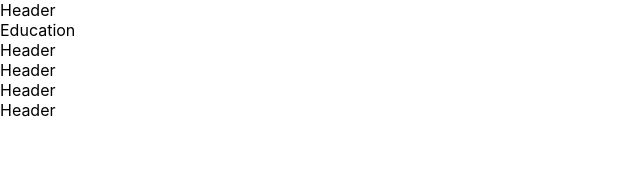
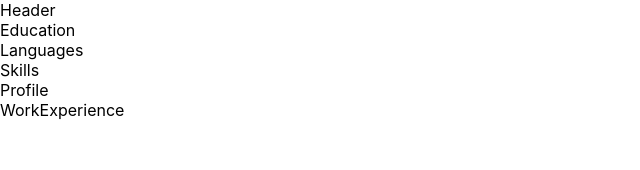
Before and after one commit to hakob-yan/resume-template, a React (Create React App) app: page / in a window 1280 px wide. Shown: the top 170 px of the page, without its empty margins (0-640 px from the left). Built offline with nearby package versions, Linux system fonts and the light colour scheme.

Commit message:
imported stles

```diff
--- a/package.json
+++ b/package.json
@@ -9,6 +9,7 @@
     "react": "^18.2.0",
     "react-dom": "^18.2.0",
     "react-scripts": "5.0.1",
+    "sass": "^1.64.1",
     "web-vitals": "^2.1.4"
   },
   "scripts": {
--- a/src/components/Education/index.js
+++ b/src/components/Education/index.js
@@ -1,4 +1,5 @@
 import React from 'react'
+import "./styles.scss"
 
 function Education() {
   return (
--- a/src/components/Education/styles.scss
+++ b/src/components/Education/styles.scss
@@ -1,3 +1,3 @@
 .education{
-
+    grid-template-columns: 0/2;
 }
--- a/src/components/Header/index.js
+++ b/src/components/Header/index.js
@@ -1,4 +1,6 @@
 import React from 'react'
+import "./styles.scss"
+
 
 function Header() {
   return (
--- a/src/components/Languages/index.js
+++ b/src/components/Languages/index.js
@@ -1,9 +1,11 @@
 import React from 'react'
+import "./styles.scss"
 
-function Header() {
+
+function Languages() {
   return (
-    <div>Header</div>
+    <div>Languages</div>
   )
 }
 
-export default Header
+export default Languages
--- a/src/components/Profile/index.js
+++ b/src/components/Profile/index.js
@@ -1,9 +1,11 @@
 import React from 'react'
+import "./styles.scss"
 
-function Header() {
+
+function Profile() {
   return (
-    <div>Header</div>
+    <div>Profile</div>
   )
 }
 
-export default Header
+export default Profile
--- a/src/components/Skills/index.js
+++ b/src/components/Skills/index.js
@@ -1,9 +1,11 @@
 import React from 'react'
+import "./styles.scss"
 
-function Header() {
+
+function Skills() {
   return (
-    <div>Header</div>
+    <div>Skills</div>
   )
 }
 
-export default Header
+export default Skills
--- a/src/components/WorkExperience/index.js
+++ b/src/components/WorkExperience/index.js
@@ -1,9 +1,12 @@
 import React from 'react'
+import "./styles.scss"
 
-function Header() {
+
+
+function WorkExperience() {
   return (
-    <div>Header</div>
+    <div>WorkExperience</div>
   )
 }
 
-export default Header
+export default WorkExperience
```
Also changed, not shown: 1 other file (tests, documents, lock files or other folders).
